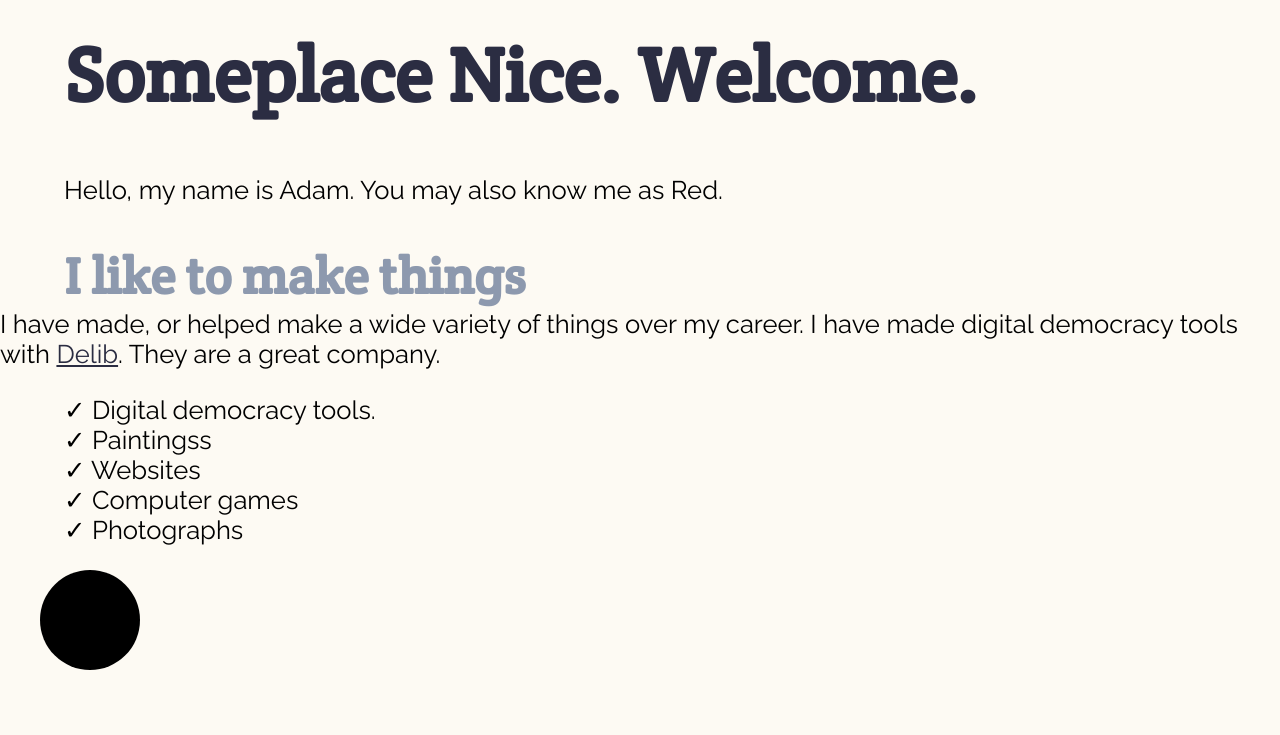
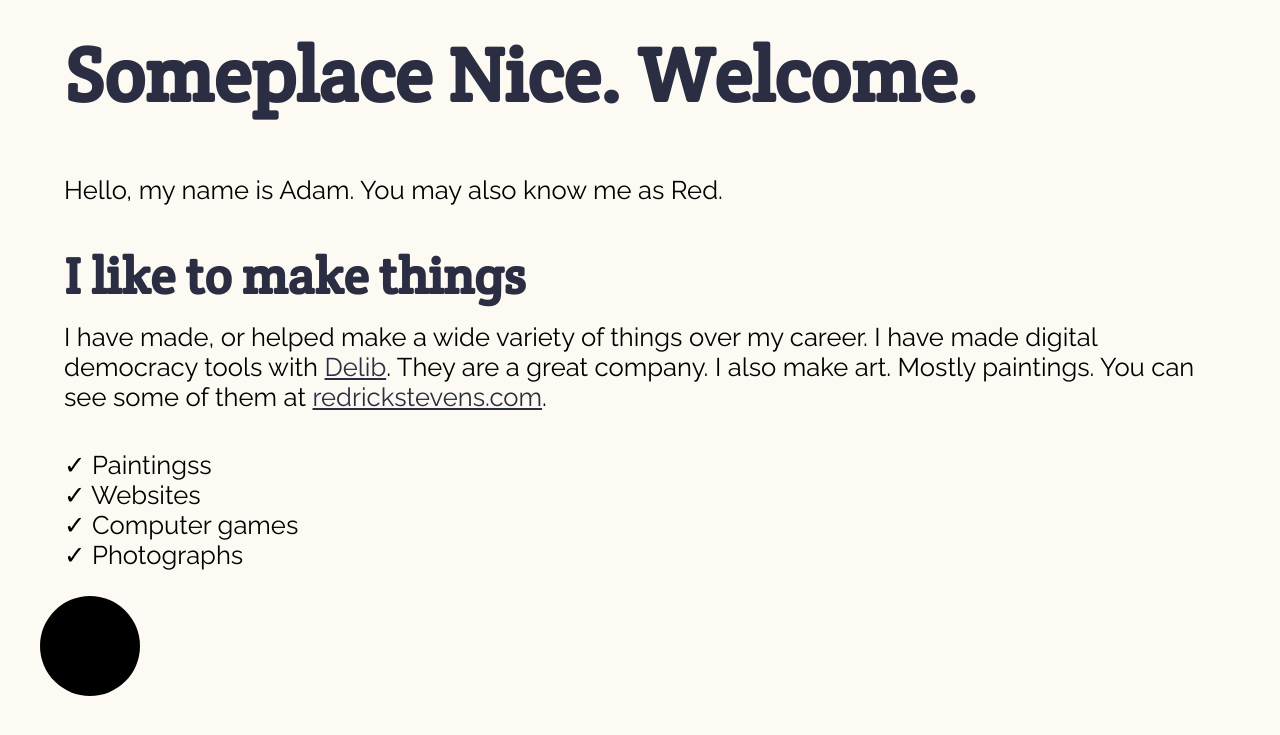
Before and after one commit to adamcheasley/adamcheasley.github.io, a Jekyll site: the page new.html, which Jekyll copies as it is, in a window 1280 px wide. Shown: the top 735 px of the page. Built offline with Jekyll 4.4.1, drawn with Linux system fonts in a browser that asks for light colours.

Commit message:
Chill the colours a bit

```diff
--- a/css/main.css
+++ b/css/main.css
@@ -21,17 +21,16 @@
 h1, h2 {
   font-family: 'Crete Round', serif;
   margin: 0;
+  color: #2B2D42;
 }
 
 h1 {
   font-size: 6vw;
-  color: #2B2D42;
   padding-bottom: 3%;
   padding-top: 2%;
 }
 
 h2 {
-  color: #8D99AE;
   font-size: 4vw;
 }
 
--- a/new.html
+++ b/new.html
@@ -24,10 +24,11 @@
 
     <p>Hello, my name is Adam. You may also know me as Red.<p>
     <h2>I like to make things</h2>
-    I have made, or helped make a wide variety of things over my career. I have made digital democracy tools with
-    <a href="https://delib.net">Delib</a>. They are a great company.
+    <p>I have made, or helped make a wide variety of things over my career. I have made digital democracy tools with
+    <a href="https://delib.net">Delib</a>. They are a great company. I also make art. Mostly paintings. You can see some of
+    them at <a href="https://www.redrickstevens.com">redrickstevens.com</a>.
+    </p>
     <ul>
-      <li>Digital democracy tools.</li>
        <li>Paintingss </li>
             <li>Websites</li>
            <li>Computer games</li>
```
